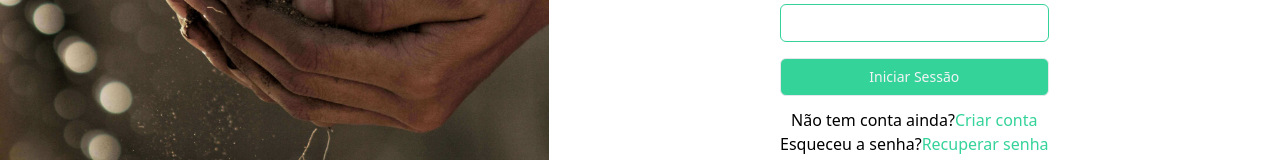
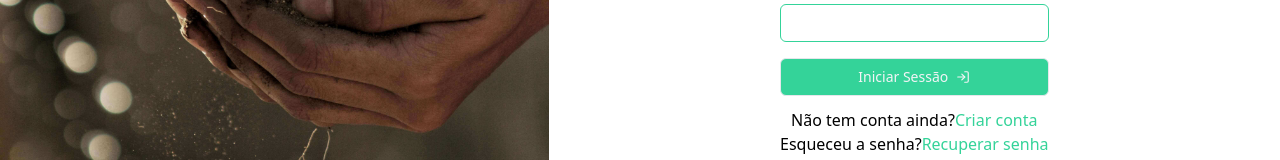
Before and after one commit to Joelaugusto/fsms-front-end, a Next.js app: page /auth/login in a window 1280 px wide. Shown: the part 475-635 px from the top of the page. Built offline with nearby package versions, Linux system fonts and the light colour scheme.

Commit message:
fix: login icon added

```diff
--- a/pages/auth/login.tsx
+++ b/pages/auth/login.tsx
@@ -91,7 +91,7 @@ const Login: NextPage = (props: any) => {
               value={values.password}
               error={errors.password && touched.password && errors.password}
             />
-            <Input type="submit" disabled={isSubmitting} value='Iniciar Sessão'/>
+            <Input type="submit" disabled={isSubmitting} value='Iniciar Sessão' icon={<FiLogIn/>}/>
           </form>
         )}
       </Formik>
```
